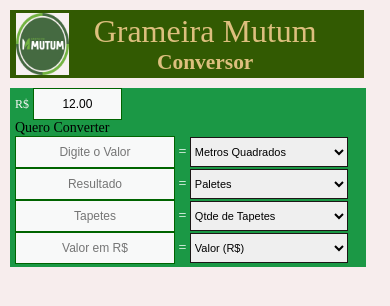
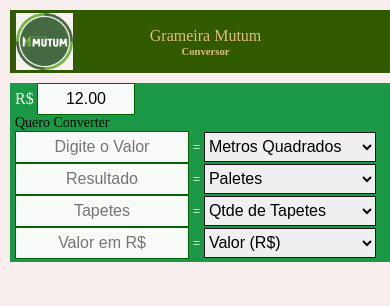
Before and after one commit to RogerioRuffino/GrameiraMutum, a plain HTML site: page index.html in a window 390 px wide. Drawn offline with Linux system fonts and the light colour scheme.

Commit message:
Update style.css

```diff
--- a/style.css
+++ b/style.css
@@ -10,7 +10,7 @@
     background-color:rgb(247, 237, 237);
     /* font-family: 'DynaPuff', cursive; */
     /* font-size:32px; */
-    text-align:left;
+    /* text-align:left;   */
     padding:10px;
     width:100%;
     /* font-family: 'Rowdies', cursive; */
@@ -25,24 +25,23 @@
   padding-top:3px;
   padding-bottom: 3px;
   margin-bottom: 10px;
-  width:90%;
-  height: auto;
-
+  width:98%;
 
 }
 
   .title{
-    /* background-color: black; */
     color:rgb(221, 191, 126);
     font-size: 3rem;
     text-align: center;
     padding-left: 20%;
     text-align: center;
     font-size: 3rem;
+    align-items: center;
 
   }
   .image{
-    /* width:15%; */
+    width:15% 15%;
+
     padding-left: 3px;
   }
 
@@ -53,7 +52,8 @@
     padding-bottom: 3px;
     /* height: auto; */
     margin-bottom: 10px;
-    width:90%;
+    width:98%;
+
 
   }
 
@@ -108,91 +108,42 @@
 /* ========================================================================== */
 /* -------------------Display responsiove celular--------------------------- */
 /* ========================================================================== */
-@media screen and (max-width: 768px) {
-
-  .title{
-    /* background-color: black; */
-    color:rgb(221, 191, 126);
-    font-size: 2rem;
-    text-align: center;
-    padding-left: 25px;
-  }
-
-  .image{
-    width:15%;
-    padding-left: 3px;
-  }
-
-  .converter{
-    background-color: rgb(27, 152, 69);
-    padding-left:5px;
-    padding-bottom: 3px;
-    /* height: auto; */
+@media screen and (max-width:600px)  {
+  .cab{
+    display:inline-flex;
+    background-color: rgb(50, 90, 2);
     margin-bottom: 10px;
-    width:90%;
-
-  }
-
-  .lab1 {
-    color:rgb(248, 246, 246);
-    font-size: 12px;
-    text-align: center;
-    border-radius: 3px;
-    padding-bottom: 3px;
-
-  }
-
-
-
-
-  .prec{
-    background-color: rgb(248, 249, 249);
-    font-size: 12px;
-    width:25%;
-    height: 30px;
-    border:1px darkgreen solid;
+    width:98%;
+    height: auto;
     text-align: center;
 
   }
 
-  span{
-    color:white;
-  }
+  .title{
+    color:rgb(221, 191, 126);
+    font-size:2rem;
+    text-align: center;
+    padding-left: 20%;
+    text-align: center;
+    align-items: center;
+  }}
 
-  .labcon{
-    width:120px;
-    color:rgb(230, 182, 92);
-    font-size: 13px;
-    text-align: center;
-    border-radius: 3px;
-    padding-bottom: 3px;
-  }
+  @media screen and (max-width:400px)  {
+    .cab{
+      display:inline-flex;
+      background-color: rgb(50, 90, 2);
+      margin-bottom: 10px;
+      width:98%;
+      height: auto;
+      text-align: center;
+      align-items: center;
 
-  input{
-    background-color: rgb(248, 249, 249);
-    font-size: 12px;
-    width:45%;
-    height: 30px;
-    border:1px darkgreen solid;
-    text-align: center;
-  }
-  .sel2{
-    width:45%;
-    height: 30px;
-    border:1px rgb(28, 22, 22) solid;
-    font-size: 11px;
-  }
-
-  @media screen and (max-width: 250px) {
-    .sel2{
-      width:45%;
-      height: 30px;
-      border:1px rgb(28, 22, 22) solid;
-      font-size: 8px;
     }
 
-  }
-
-
-
-}
+    .title{
+      color:rgb(221, 191, 126);
+      font-size:1rem;
+      text-align: center;
+      padding-left: 20%;
+      text-align: center;
+    }}
```
